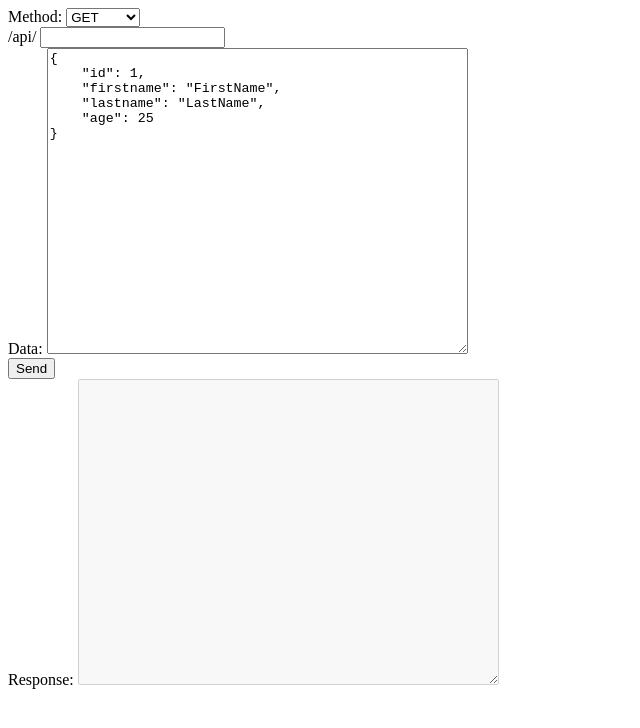
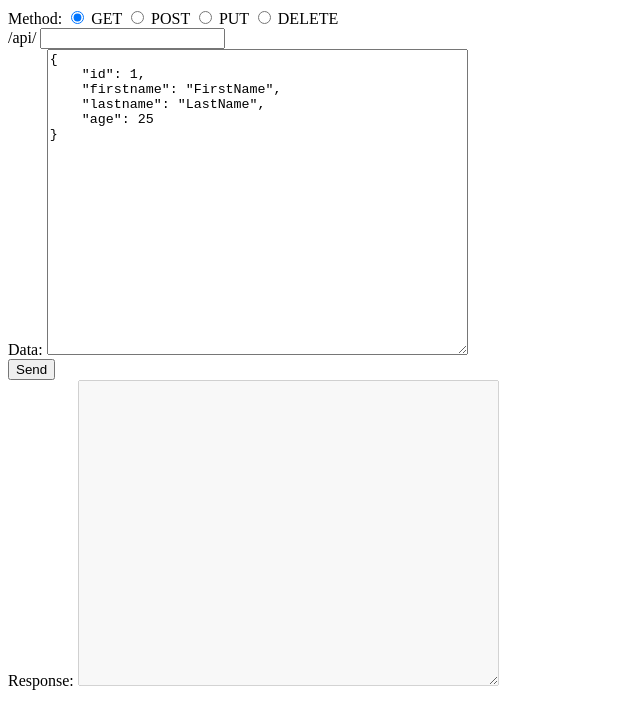
Before and after one commit to Zouizoui78/webapi, a plain HTML site: page www/index.html in a window 1280 px wide. Shown: the whole page, without its empty margins (0-640 px from the left). Drawn offline with Linux system fonts and the light colour scheme.

Commit message:
test page: replaced combobox with radio buttons

```diff
--- a/www/index.html
+++ b/www/index.html
@@ -2,15 +2,20 @@
 <html>
 
 <body>
-    <div>
-        <label for="method-select">Method:</label>
-        <select name="method" id="method-select">
-            <option value="GET">GET</option>
-            <option value="POST">POST</option>
-            <option value="PUT">PUT</option>
-            <option value="DELETE">DELETE</option>
-        </select>
-    </div>
+    <span>Method: </span>
+    <span>
+        <input type="radio" id="method-choice1" name="method-select" value="GET" checked />
+        <label for="contactChoice1">GET</label>
+
+        <input type="radio" id="method-choice2" name="method-select" value="POST" />
+        <label for="contactChoice2">POST</label>
+
+        <input type="radio" id="method-choice3" name="method-select" value="PUT" />
+        <label for="contactChoice3">PUT</label>
+
+        <input type="radio" id="method-choice3" name="method-select" value="DELETE" />
+        <label for="contactChoice3">DELETE</label>
+    </span>
 
     <div>
         <label for="route-input">/api/</label>
--- a/www/js/index.js
+++ b/www/js/index.js
@@ -1,4 +1,3 @@
-const method_input = document.getElementById("method-select");
 const route_input = document.getElementById("route-input");
 const data_input = document.getElementById("data-input");
 const send_button = document.getElementById("send-button");
@@ -6,7 +5,7 @@ const response_text = document.getElementById("response-text");
 
 async function send_request() {
     let options = {
-        method: method_input.options[method_input.selectedIndex].text
+        method: document.querySelector('input[name="method-select"]:checked').value
     };
 
     if (["POST", "PUT"].includes(options.method)) {
```
